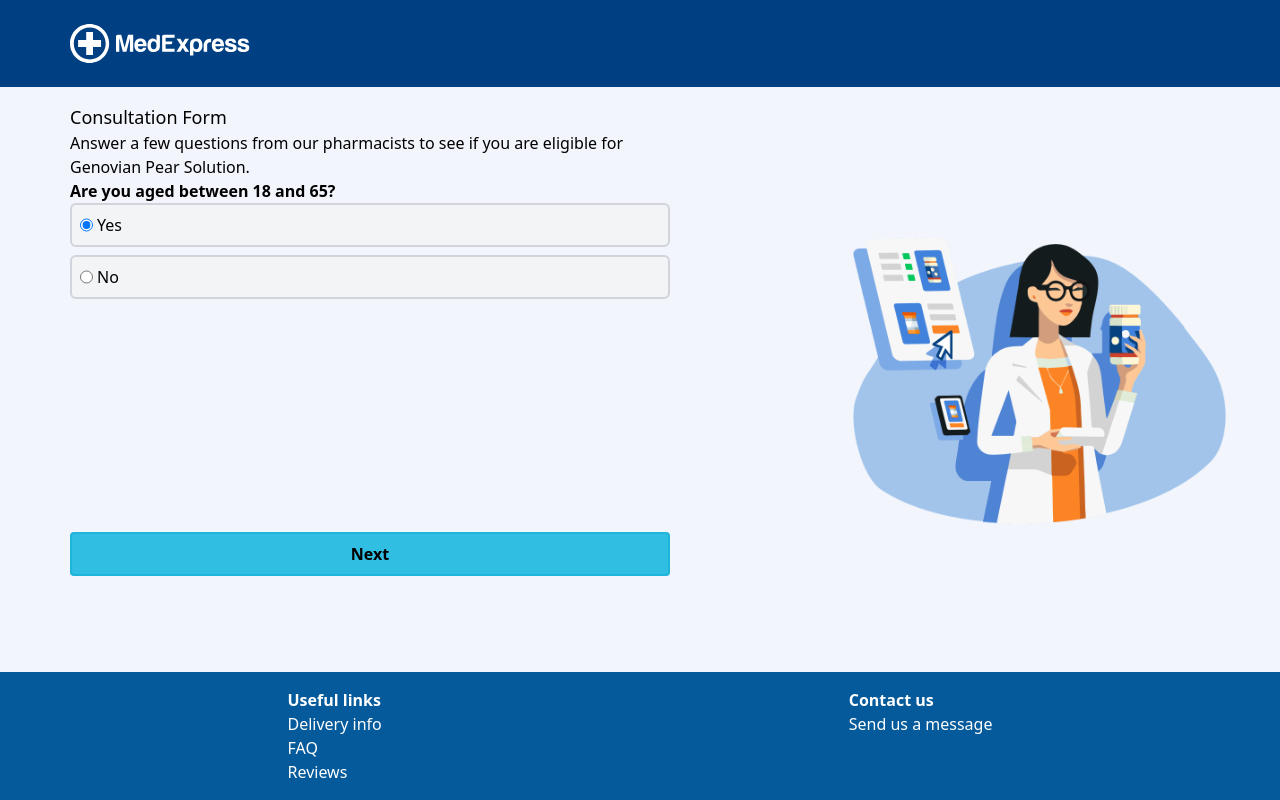
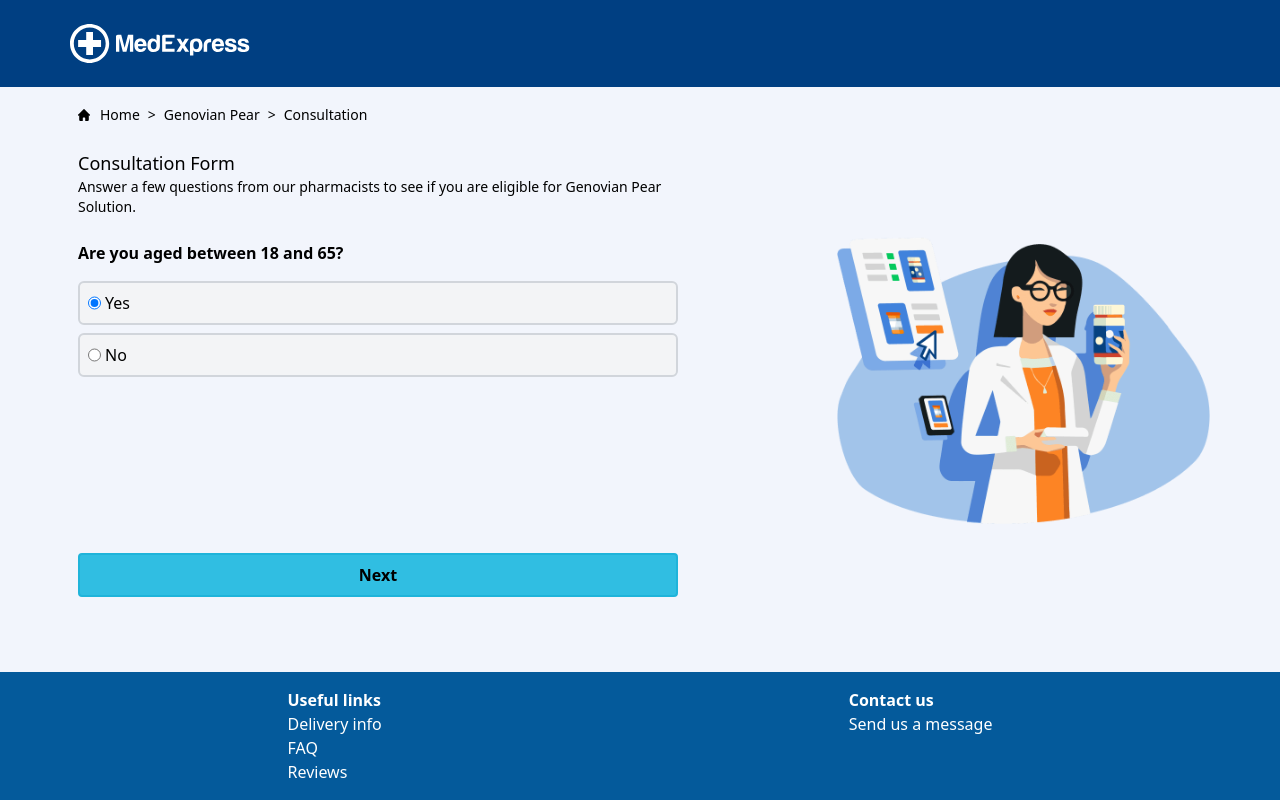
Before and after one commit to dannyedhouse/heliosx-frontend, a React (Vite) app: page / in a window 1280 px wide. Built offline with nearby package versions, Linux system fonts and the light colour scheme.

Commit message:
styling + test fixes

```diff
--- a/package.json
+++ b/package.json
@@ -6,6 +6,7 @@
   "scripts": {
     "dev": "vite",
     "build": "tsc && vite build",
+    "test": "jest",
     "lint": "eslint . --ext ts,tsx --report-unused-disable-directives --max-warnings 0",
     "preview": "vite preview"
   },
--- a/src/App.tsx
+++ b/src/App.tsx
@@ -1,5 +1,6 @@
 import "./App.css";
 import { queryQuestions } from "./api/queryQuestions";
+import { Breadcrumbs } from "./components/Breadcrumbs/Breadcrumbs";
 import { ConsultationForm } from "./components/ConsultationForm/ConsultationForm";
 import { Footer } from "./components/Footer/Footer";
 import { Header } from "./components/Header/Header";
@@ -13,8 +14,9 @@ function App() {
         <Header />
         <main className="flex-1 overflow-y-auto bg-background flex justify-center">
           <div className="container">
-            <div className="flex justify-between h-full">
-              <div className="p-4 m-auto lg:m-0">
+            <div className="flex justify-between p-4 m-auto lg:m-0 h-full">
+              <div className="pt-0 px-2 m-auto lg:m-0 h-full md:h-[90%]">
+                <Breadcrumbs />
                 {<ConsultationForm questions={questions} />}
               </div>
               <img
--- /dev/null
+++ b/src/components/Breadcrumbs/Breadcrumbs.tsx
@@ -0,0 +1,34 @@
+export const Breadcrumbs = () => {
+  return (
+    <ol className="inline-flex items-center space-x-1 md:space-x-2 text-sm mb-6 flex-wrap">
+      <li className="inline-flex items-center">
+        <a href="/" className="inline-flex items-center text-sm">
+          <svg
+            className="w-3 h-3 me-2.5"
+            aria-hidden="true"
+            xmlns="http://www.w3.org/2000/svg"
+            fill="currentColor"
+            viewBox="0 0 20 20"
+          >
+            <path d="m19.707 9.293-2-2-7-7a1 1 0 0 0-1.414 0l-7 7-2 2a1 1 0 0 0 1.414 1.414L2 10.414V18a2 2 0 0 0 2 2h3a1 1 0 0 0 1-1v-4a1 1 0 0 1 1-1h2a1 1 0 0 1 1 1v4a1 1 0 0 0 1 1h3a2 2 0 0 0 2-2v-7.586l.293.293a1 1 0 0 0 1.414-1.414Z" />
+          </svg>
+          Home
+        </a>
+      </li>
+      <span>{">"}</span>
+
+      <li className="inline-flex items-center">
+        <a href="#" className="inline-flex items-center text-sm">
+          Genovian Pear
+        </a>
+      </li>
+      <span>{">"}</span>
+
+      <li className="inline-flex items-center">
+        <a href="#" className="inline-flex items-center text-sm">
+          Consultation
+        </a>
+      </li>
+    </ol>
+  );
+};
--- a/src/components/ConsultationForm/ConsultationForm.tsx
+++ b/src/components/ConsultationForm/ConsultationForm.tsx
@@ -58,20 +58,23 @@ export const ConsultationForm = ({ questions }: ConsultationFormProps) => {
       title="consultation form"
       name="consultation form"
       onSubmit={handleSubmit}
-      className="max-w-[600px] min-w-[90%] flex flex-col h-full"
+      className="max-w-[600px] flex flex-col h-[90%] w-full lg:min-w-[600px]"
     >
       <div className="flex-grow">
-        <div className="flex flex-col">
+        <div className="flex flex-col gap-2">
+          <div className="mb-4">
             <h1 className="text-lg">Consultation Form</h1>
-          <h2>
+            <h2 className="text-sm">
               Answer a few questions from our pharmacists to see if you are
               eligible for Genovian Pear Solution.
             </h2>
+          </div>
+          <div className="mb-4">
             <h3>
               <b>{activeQuestion.question}</b>
             </h3>
             {activeQuestion.subInfo?.length && (
-            <ul>
+              <ul className="text-xs">
                 {activeQuestion.subInfo?.map((info) => (
                   <li className="list-inside list-disc" key={info}>
                     {info}
@@ -80,8 +83,9 @@ export const ConsultationForm = ({ questions }: ConsultationFormProps) => {
               </ul>
             )}
           </div>
+        </div>
 
-        <div className="flex flex-col gap-2">
+        <div className="flex flex-col gap-2 mb-4">
           <RadioField
             fieldValue="Yes"
             onChange={() => handleAnswerChange(true)}
@@ -95,7 +99,7 @@ export const ConsultationForm = ({ questions }: ConsultationFormProps) => {
         </div>
       </div>
 
-      <div className="flex flex-col md:flex-row w-full gap-2 bottom-0 sticky mb-20">
+      <div className="flex flex-col md:flex-row w-full gap-2 bottom-0 sticky">
         {questionIndex > 0 ? (
           <Button
             variant="primary"
@@ -123,9 +127,23 @@ export const ConsultationForm = ({ questions }: ConsultationFormProps) => {
       </div>
     </form>
   ) : (
-    <>
-      <p>Thanks for completing!</p>
+    <div className="w-full">
+      <svg
+        xmlns="http://www.w3.org/2000/svg"
+        className="text-green-600 w-28 h-28"
+        fill="none"
+        viewBox="0 0 24 24"
+        stroke="currentColor"
+        stroke-width="1"
+      >
+        <path
+          stroke-linecap="round"
+          stroke-linejoin="round"
+          d="M9 12l2 2 4-4m6 2a9 9 0 11-18 0 9 9 0 0118 0z"
+        />
+      </svg>
+      <p className="text-3xl font-bold">Thanks for completing!</p>
       <h1>One of our pharmacists will be in touch soon.</h1>
-    </>
+    </div>
   );
 };
--- a/src/components/Footer/Footer.tsx
+++ b/src/components/Footer/Footer.tsx
@@ -18,8 +18,8 @@ export const Footer = ({ usefulLinks, contactLinks }: FooterProps) => {
               <b>Useful links</b>
             </h2>
             <ul className="list-none" aria-label="useful links list">
-              {usefulLinks.map((link) => (
-                <a href={link.url}>
+              {usefulLinks.map((link, i) => (
+                <a href={link.url} key={link.url + i}>
                   <li>{link.text}</li>
                 </a>
               ))}
@@ -30,8 +30,8 @@ export const Footer = ({ usefulLinks, contactLinks }: FooterProps) => {
               <b>Contact us</b>
             </h2>
             <ul className="list-none" aria-label="contact links list">
-              {contactLinks.map((link) => (
-                <a href={link.url}>
+              {contactLinks.map((link, i) => (
+                <a href={link.url} key={link.url + i}>
                   <li>{link.text}</li>
                 </a>
               ))}
```
Lines whose indentation alone changed are shown as unchanged.
